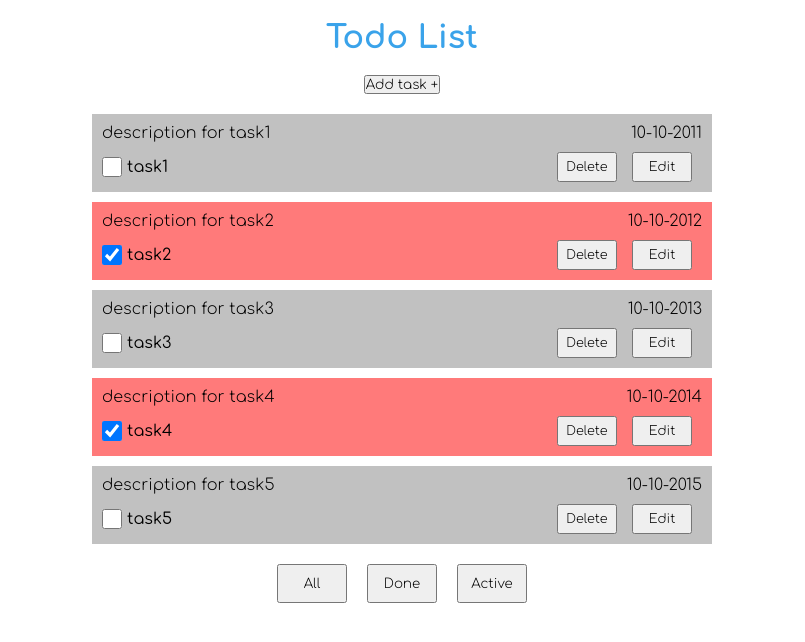
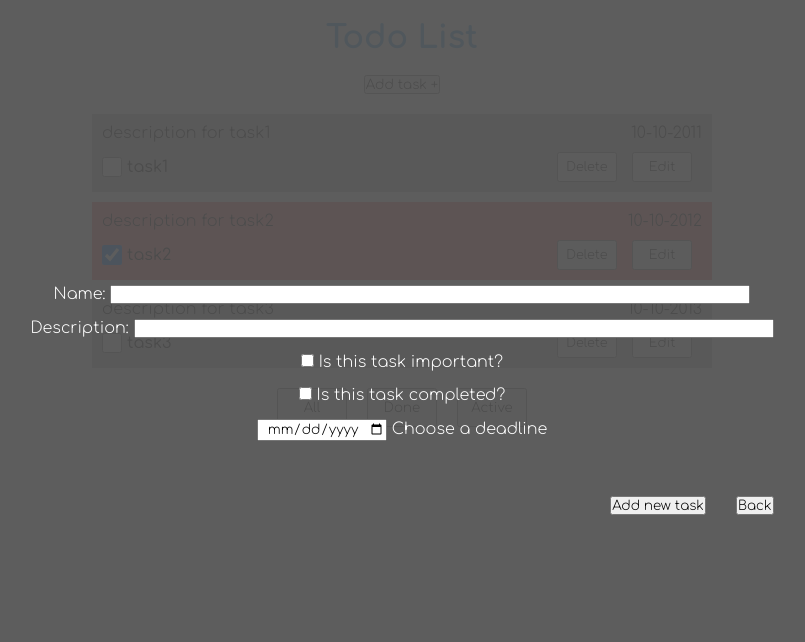
Before and after one commit to VoronovichDev/todo-list-js, a website built with webpack: page dist/index.html in a window 1280 px wide. Both pictures are taken after a click on the button "Add task +". Shown: the whole page, without its empty margins (238-1043 px from the left). Built offline with nearby package versions, Linux system fonts and the light colour scheme.

Commit message:
completed the logic of adding a new task

```diff
--- a/src/AddTaskForm.js
+++ b/src/AddTaskForm.js
@@ -0,0 +1,32 @@
+export default (function AddTaskForm() {
+   const addTaskForm = document.createElement('div');
+   addTaskForm.classList.add('modal__form')
+   addTaskForm.innerHTML = `<form name="addNewTask" autocomplete="off">
+            <div class="form__name">
+               <label for="taskName" required>Name:</label>
+               <input type="text" name="taskName" id="taskName" required>
+            </div>
+            <div class="form__description">
+               <label for="taskDescription">Description:</label>
+               <input type="text" name="taskDescription" id="taskDescription" required>
+            </div>
+            <div class="form__important">
+               <input type="checkbox" name="isImportant" id="check__important">
+               <label for="isImportant">Is this task important?</label>
+            </div>
+            <div class="form__done">
+               <input type="checkbox" name="isDone" id="check__done">
+               <label for="isDone">Is this task completed?</label>
+            </div>
+            <div class="form__date">
+               <input type="date" name="deadline" id="deadline" required>
+               <label for="deadline">Сhoose a deadline
+               </label>
+            </div>
+            <div class="form__buttons">
+               <button type="submit" id="submit__task">Add new task</button>
+               <button type="button" id="close__form">Back</button>
+            </div>
+         </form>`
+   return addTaskForm
+})()
--- a/src/index.js
+++ b/src/index.js
@@ -3,25 +3,62 @@ import AddTaskButton from "./AddTaskButton"
 import TodoList from "./TodoList"
 import TodoItem from "./TodoItem"
 import StateButtons from "./StateButtons"
+import AddTaskForm from "./AddTaskForm"
 
+
+// array of todos
 const todoItems = [
    { taskName: 'task1', taskDescription: 'description for task1', taskDate: '10-10-2011', isDone: false, isImportant: false },
    { taskName: 'task2', taskDescription: 'description for task2', taskDate: '10-10-2012', isDone: true, isImportant: true },
    { taskName: 'task3', taskDescription: 'description for task3', taskDate: '10-10-2013', isDone: false, isImportant: false },
-   { taskName: 'task4', taskDescription: 'description for task4', taskDate: '10-10-2014', isDone: true, isImportant: true },
-   { taskName: 'task5', taskDescription: 'description for task5', taskDate: '10-10-2015', isDone: false, isImportant: false }
 ]
 
+// render layout
 const container = document.querySelector('#container')
 container.appendChild(Header)
 container.appendChild(AddTaskButton)
 container.appendChild(TodoList)
-
 const todoList = document.querySelector('.todos')
 container.appendChild(StateButtons)
 
+// render todos
 const renderTodoItems = () => todoItems.forEach(item => {
    let taskId = todoItems.indexOf(item) + 1
    todoList.appendChild(TodoItem(item.taskName, item.taskDescription, item.taskDate, item.isDone, taskId, item.isImportant))
 })
 renderTodoItems()
+
+// "Add task +" button logic
+AddTaskButton.addEventListener('click', (e) => {
+   // insert form with z-index
+   container.appendChild(AddTaskForm)
+
+   const backToList = document.querySelector("#close__form")
+
+   // close form while "Back" button was clicked
+   backToList.onclick = (e) => {
+      container.querySelector('.modal__form').remove()
+   }
+
+   // creating new-todo-obj, pushing it into array of todos, rerender todo-list
+   document.forms.addNewTask.onsubmit = (e) => {
+
+      let newTask = {
+         taskName: document.getElementById('taskName').value,
+         taskDescription: document.getElementById('taskDescription').value,
+         taskDate: document.getElementById('deadline').value,
+         isDone: document.getElementById('check__done').checked,
+         isImportant: document.getElementById('check__important').checked
+      }
+      todoItems.push(newTask)
+      container.querySelector('.modal__form').remove()
+      todoList.innerHTML = ''
+      renderTodoItems()
+
+      // reset form fields
+      e.target.reset()
+
+      // cancel submit
+      return false;
+   }
+})
```
Also changed, not shown: dist/index.html, dist/main.js, dist/style.css.
